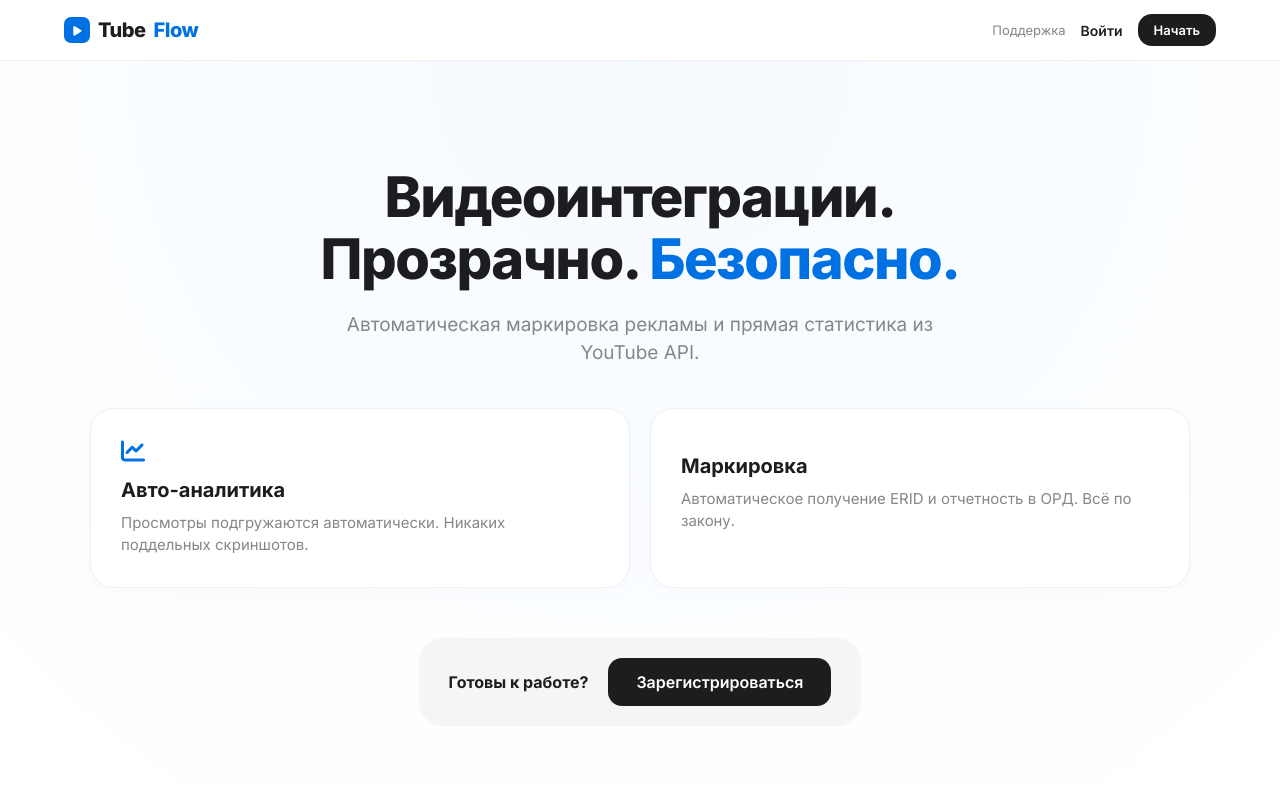
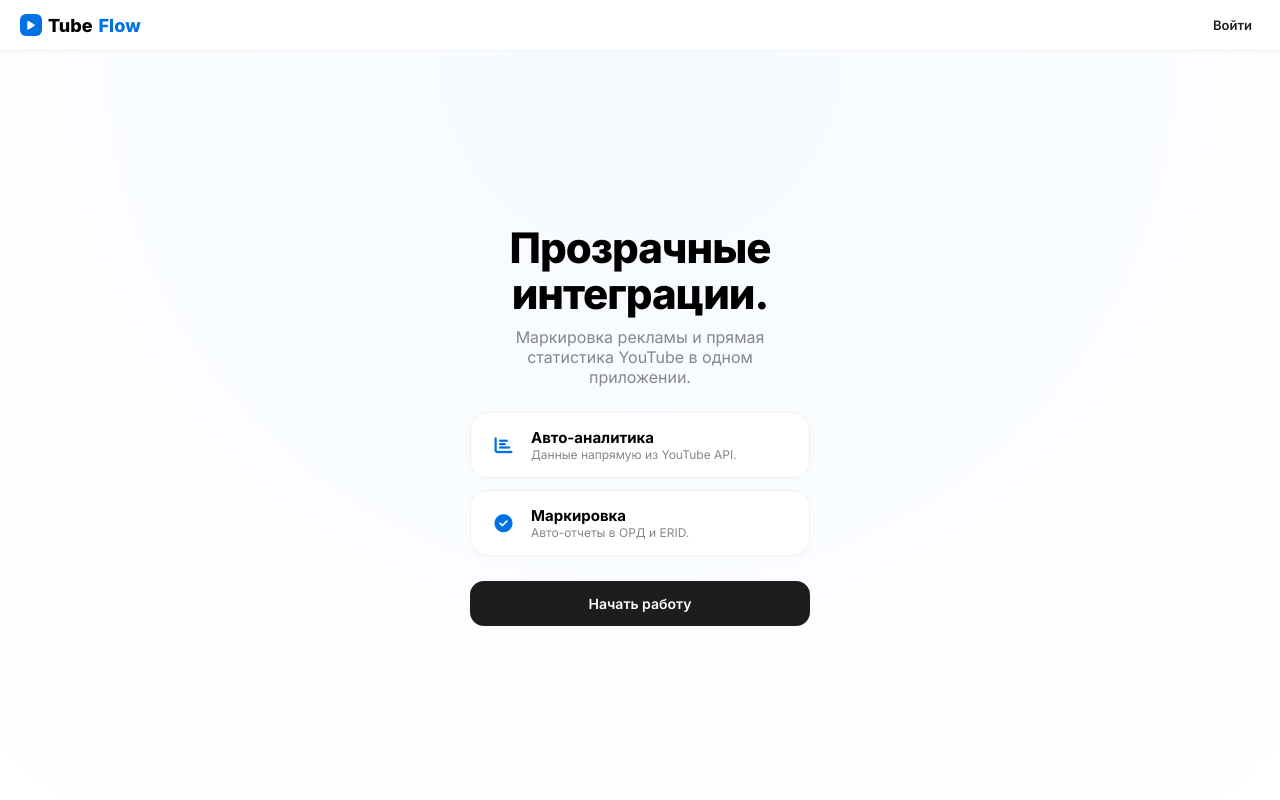
Before and after one commit to elenabri/Flow, a Django app: page / in a window 1280 px wide. Run offline with Django 5.2, Linux system fonts and the light colour scheme.

Commit message:
Update index.html

```diff
--- a/core/templates/core/index.html
+++ b/core/templates/core/index.html
@@ -1,5 +1,4 @@
 {% block content %}
-<!-- Meta-тег — это КРИТИЧЕСКИ важно, чтобы iPhone не зумил сайт сам -->
 <meta name="viewport" content="width=device-width, initial-scale=1.0, maximum-scale=1.0, user-scalable=no">
 
 <link rel="stylesheet" href="https://cdnjs.cloudflare.com/ajax/libs/font-awesome/6.4.0/css/all.min.css">
@@ -13,12 +12,22 @@
         --bg: #f5f5f7;
     }
 
-    body {
+    /* Убираем прокрутку и фиксируем высоту под экран устройства */
+    html, body {
         margin: 0;
+        padding: 0;
+        height: 100%;
+        overflow: hidden;
         font-family: 'Inter', -apple-system, sans-serif;
         background: #fff;
-        color: var(--dark);
-        -webkit-font-smoothing: antialiased;
+    }
+
+    .wrapper {
+        display: flex;
+        flex-direction: column;
+        height: 100vh; /* Ровно высота экрана */
+        width: 100vw;
+        box-sizing: border-box;
     }
 
     /* --- NAV --- */
@@ -26,203 +35,168 @@
         display: flex;
         justify-content: space-between;
         align-items: center;
-        padding: 0 5%;
-        height: 60px;
-        position: sticky;
-        top: 0;
-        background: rgba(255,255,255,0.8);
-        backdrop-filter: blur(20px);
-        -webkit-backdrop-filter: blur(20px);
-        z-index: 1000;
+        padding: 0 20px;
+        height: 50px; /* Уменьшили высоту */
+        flex-shrink: 0;
         border-bottom: 1px solid rgba(0,0,0,0.05);
     }
 
     .logo {
         font-weight: 800;
-        font-size: 20px;
+        font-size: 18px;
         display: flex;
         align-items: center;
-        gap: 8px;
-        letter-spacing: -0.5px;
+        gap: 6px;
     }
 
     .logo-icon {
         background: var(--primary);
-        width: 26px;
-        height: 26px;
-        border-radius: 7px;
+        width: 22px;
+        height: 22px;
+        border-radius: 6px;
         display: flex;
         align-items: center;
         justify-content: center;
         color: #fff;
-        font-size: 11px;
+        font-size: 10px;
     }
 
-    /* --- HERO --- */
+    /* --- HERO (Центрированный контент) --- */
     .hero {
-        padding: 60px 20px;
+        flex-grow: 1; /* Занимает всё свободное место */
+        display: flex;
+        flex-direction: column;
+        justify-content: center; /* Центровка по вертикали */
+        align-items: center;
         text-align: center;
+        padding: 0 20px;
         background: radial-gradient(circle at 50% 0%, #f5faff 0%, #ffffff 100%);
     }
 
     .hero h1 {
-        font-size: clamp(32px, 8vw, 56px); /* Резиновый шрифт: не мелкий на мобиле, крупный на ПК */
+        font-size: clamp(24px, 7vw, 42px); /* Уменьшили размер */
         font-weight: 800;
         line-height: 1.1;
-        letter-spacing: -1.5px;
-        margin-bottom: 20px;
+        letter-spacing: -1px;
+        margin: 0 0 10px 0;
     }
 
     .hero p {
-        font-size: clamp(16px, 4vw, 19px);
+        font-size: clamp(14px, 3.5vw, 16px);
         color: var(--gray);
-        max-width: 600px;
-        margin: 0 auto 40px;
-        line-height: 1.5;
+        max-width: 320px;
+        margin: 0 auto 25px auto;
     }
 
     /* --- GRID --- */
     .features-grid {
-        display: grid;
-        grid-template-columns: repeat(auto-fit, minmax(300px, 1fr));
-        gap: 20px;
-        max-width: 1100px;
-        margin: 0 auto 50px;
+        display: flex;
+        flex-direction: column;
+        gap: 12px;
+        width: 100%;
+        max-width: 340px; /* Ограничили ширину, чтобы не ехало влево */
+        margin-bottom: 25px;
     }
 
     .card {
         background: #fff;
-        padding: 30px;
-        border-radius: 24px;
+        padding: 15px 20px;
+        border-radius: 18px;
         border: 1px solid #f0f0f2;
         text-align: left;
-        box-shadow: 0 4px 20px rgba(0,0,0,0.02);
+        display: flex;
+        align-items: center;
+        gap: 15px;
+        box-shadow: 0 2px 10px rgba(0,0,0,0.02);
     }
 
     .card i {
         color: var(--primary);
-        font-size: 24px;
-        margin-bottom: 15px;
+        font-size: 18px;
+        width: 25px;
+        text-align: center;
     }
 
-    .card h3 {
-        font-size: 20px;
-        margin: 0 0 10px 0;
+    .card div h3 {
+        font-size: 15px;
+        margin: 0;
+        font-weight: 700;
     }
 
-    .card p {
-        font-size: 15px;
+    .card div p {
+        font-size: 12px;
         color: var(--gray);
         margin: 0;
     }
 
     /* --- CTA --- */
-    .cta-bar {
-        background: var(--bg);
-        padding: 20px 30px;
-        border-radius: 24px;
-        display: inline-flex;
-        align-items: center;
-        gap: 20px;
+    .cta-container {
+        width: 100%;
+        max-width: 340px;
     }
 
     .btn-dark {
+        display: block;
         background: var(--dark);
         color: #fff;
-        padding: 14px 28px;
+        padding: 14px;
         border-radius: 14px;
         text-decoration: none;
         font-weight: 600;
+        font-size: 14px;
         transition: 0.2s;
     }
 
-    /* --- MEDIA QUERIES (iPhone Оптимизация) --- */
+    /* Устранение смещения влево на iPhone */
     @media (max-width: 600px) {
-        .nav-custom { padding: 0 15px; }
-        .hero { padding: 40px 15px; }
-        .features-grid { grid-template-columns: 1fr; } /* Всегда 1 колонка на iPhone */
-
-        .cta-bar {
-            flex-direction: column;
-            width: 100%;
-            text-align: center;
+        .hero { padding: 0 20px; }
+        .features-grid, .cta-container {
+            margin-left: auto;
+            margin-right: auto;
         }
-
-        .btn-dark { width: 100%; text-align: center; }
-
-        #supportLink { display: none; } /* Скрываем лишнее в меню */
-    }
-
-    /* Горизонтальный режим (Landscape) */
-    @media (max-height: 500px) and (orientation: landscape) {
-        .hero { padding: 20px 15px; }
-        .features-grid { grid-template-columns: 1fr 1fr; }
-        .hero h1 { font-size: 28px; }
     }
 </style>
 
-<div class="main-content">
+<div class="wrapper">
     <nav class="nav-custom">
         <div class="logo">
             <div class="logo-icon"><i class="fas fa-play"></i></div>
             Tube<span style="color: var(--primary)">Flow</span>
         </div>
-
-        <div style="display: flex; gap: 15px; align-items: center;">
-            <a href="#" id="supportLink" style="text-decoration: none; color: var(--gray); font-size: 13px;">Поддержка</a>
+        <div style="display: flex; gap: 10px;">
             {% if not user.is_authenticated %}
-                <a href="{% url 'login' %}" style="text-decoration: none; color: var(--dark); font-size: 14px; font-weight: 600;">Войти</a>
-                <a href="{% url 'core:register' %}" class="btn-dark" style="padding: 8px 16px; font-size: 13px;">Начать</a>
+                <a href="{% url 'login' %}" style="text-decoration: none; color: var(--dark); font-size: 13px; font-weight: 600; padding: 8px;">Войти</a>
             {% else %}
-                <a href="{% url 'core:marketplace' %}" class="btn-dark" style="background: var(--bg); color: var(--dark); border: 1px solid #d2d2d7; padding: 8px 16px; font-size: 13px;">Маркет</a>
+                <a href="{% url 'core:marketplace' %}" style="text-decoration: none; color: var(--primary); font-size: 13px; font-weight: 600;">Личный кабинет</a>
             {% endif %}
         </div>
     </nav>
 
     <section class="hero">
-        <h1>Видеоинтеграции.<br>Прозрачно. <span style="color: var(--primary)">Безопасно.</span></h1>
-        <p>Автоматическая маркировка рекламы и прямая статистика из YouTube API.</p>
+        <h1>Прозрачные<br>интеграции.</h1>
+        <p>Маркировка рекламы и прямая статистика YouTube в одном приложении.</p>
 
         <div class="features-grid">
             <div class="card">
-                <i class="fas fa-chart-line"></i>
-                <h3>Авто-аналитика</h3>
-                <p>Просмотры подгружаются автоматически. Никаких поддельных скриншотов.</p>
+                <i class="fas fa-chart-bar"></i>
+                <div>
+                    <h3>Авто-аналитика</h3>
+                    <p>Данные напрямую из YouTube API.</p>
+                </div>
             </div>
             <div class="card">
-                <i class="fas fa-shield-check"></i>
-                <h3>Маркировка</h3>
-                <p>Автоматическое получение ERID и отчетность в ОРД. Всё по закону.</p>
+                <i class="fas fa-check-circle"></i>
+                <div>
+                    <h3>Маркировка</h3>
+                    <p>Авто-отчеты в ОРД и ERID.</p>
+                </div>
             </div>
         </div>
 
-        <div class="cta-bar">
-            <span style="font-weight: 700;">Готовы к работе?</span>
-            <a href="{% url 'core:register' %}" class="btn-dark">Зарегистрироваться</a>
+        <div class="cta-container">
+            <a href="{% url 'core:register' %}" class="btn-dark">Начать работу</a>
         </div>
     </section>
 </div>
 
-<!-- Модалка (адаптивная) -->
-<div id="supportModal" style="display: none; position: fixed; inset: 0; background: rgba(0,0,0,0.5); backdrop-filter: blur(10px); z-index: 2000; align-items: center; justify-content: center; padding: 20px;">
-    <div style="background: #fff; padding: 30px; border-radius: 28px; width: 100%; max-width: 400px; position: relative;">
-        <button onclick="closeSupport()" style="position: absolute; top: 15px; right: 15px; border: none; background: var(--bg); width: 30px; height: 30px; border-radius: 50%;">&times;</button>
-        <h3 style="text-align: center; margin-bottom: 20px;">Поддержка</h3>
-        <form style="display: flex; flex-direction: column; gap: 15px;">
-            <input type="email" placeholder="Email" style="padding: 14px; border-radius: 12px; border: 1px solid #d2d2d7; font-size: 16px;">
-            <textarea placeholder="Ваш вопрос" style="padding: 14px; border-radius: 12px; border: 1px solid #d2d2d7; height: 100px; font-size: 16px;"></textarea>
-            <button type="submit" class="btn-dark" style="border: none; cursor: pointer;">Отправить</button>
-        </form>
-    </div>
-</div>
-
-<script>
-    const modal = document.getElementById('supportModal');
-    const link = document.getElementById('supportLink');
-    function openSupport(e) { e.preventDefault(); modal.style.display = 'flex'; }
-    function closeSupport() { modal.style.display = 'none'; }
-    link.addEventListener('click', openSupport);
-    window.onclick = (e) => { if (e.target == modal) closeSupport(); }
-</script>
-
 {% endblock %}
```
